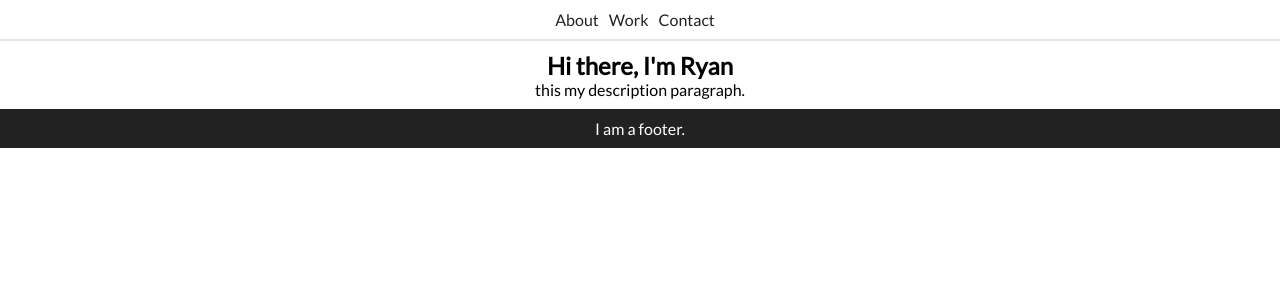
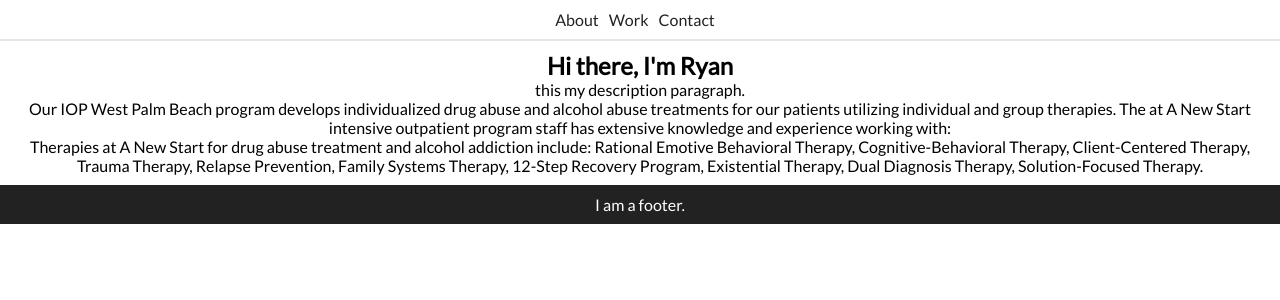
Before and after one commit to ryanwpb/newApp, a React (Create React App) app: page / in a window 1280 px wide. Shown: the top 300 px of the page. Built offline with nearby package versions, Linux system fonts and the light colour scheme.

Commit message:
Add about section html.

```diff
--- a/src/about.js
+++ b/src/about.js
@@ -11,8 +11,13 @@ class About extends Component {
         <div className="titleDesc">
          <p>this my description paragraph.</p>
         </div>
-        <div className="aboutImage">
-
+        <div className="col">
+          <div className="col col-left">
+           <p class="p1"><span class="s1">Our IOP West Palm Beach program develops individualized drug abuse and alcohol abuse treatments for our patients utilizing individual and group therapies. The at A New Start intensive outpatient program staff has extensive knowledge and experience working with:</span></p>
+         </div>
+        <div className="col col-right">
+          <p class="p1"><span class="s1">Therapies at A New Start for drug abuse treatment and alcohol addiction include:&nbsp;Rational Emotive Behavioral Therapy, Cognitive-Behavioral Therapy, Client-Centered Therapy, Trauma Therapy, Relapse Prevention, Family Systems Therapy, 12-Step Recovery Program, Existential Therapy, Dual Diagnosis Therapy, Solution-Focused Therapy.</span></p>
+         </div>
         </div>
 
       </section>
```
